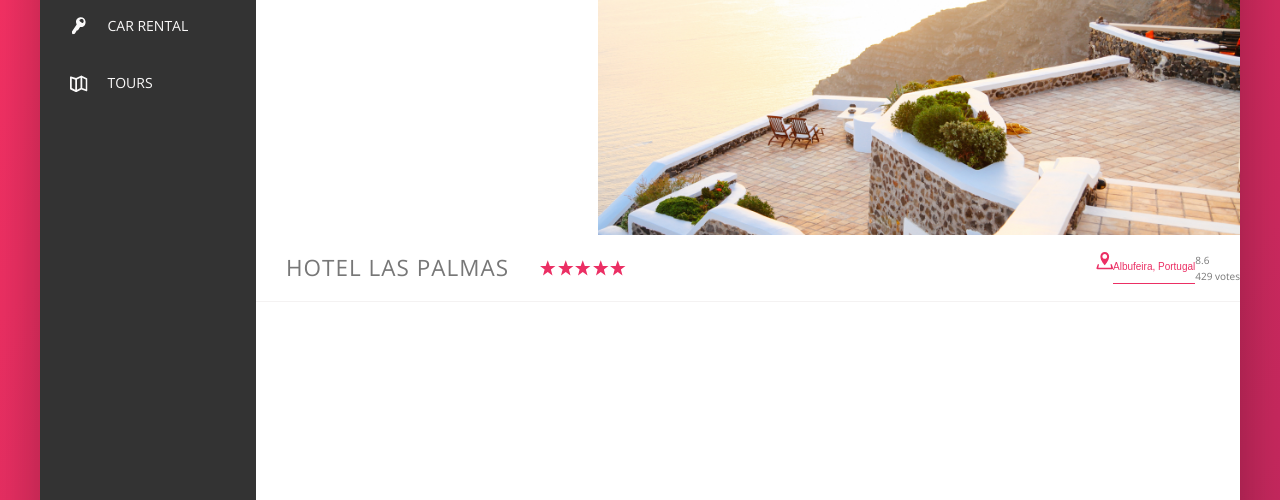
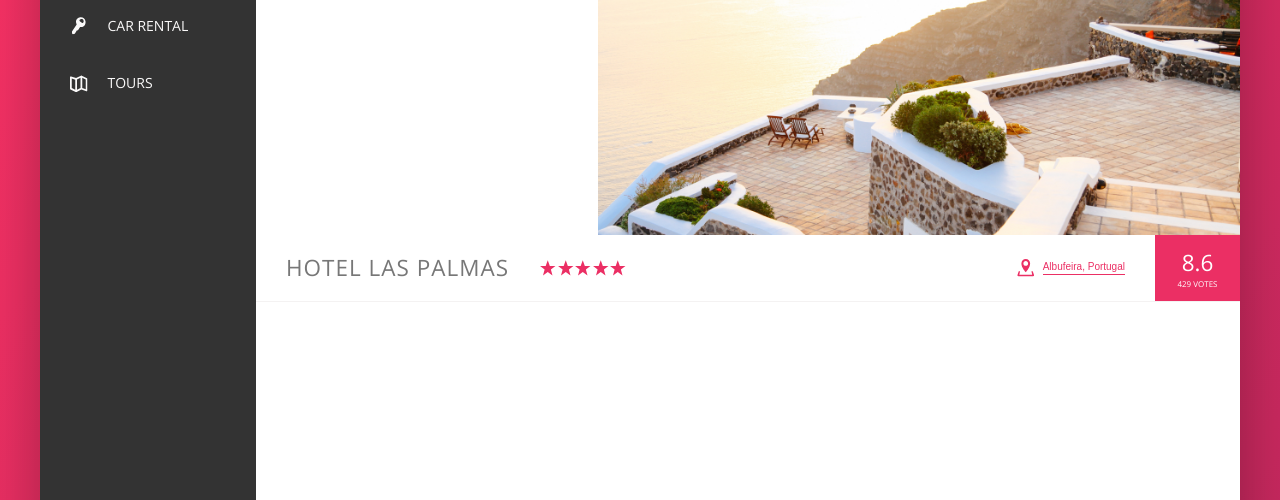
Before and after one commit to mhazak/Trillo, a website: page index.html in a window 1280 px wide. Shown: the part 300-800 px from the top of the page. Drawn offline with nearby package versions, Linux system fonts and the light colour scheme.

Commit message:
hotel overview

```diff
--- a/sass/_components.scss
+++ b/sass/_components.scss
@@ -101,14 +101,21 @@
 	&__heading { font-size: 2.25rem; font-weight: 300; text-transform: uppercase; letter-spacing: 1px; padding: 1.5rem 3rem; }
 
 	&__stars { margin-right: auto; display: flex; }
+
 	&__icon-star,
 	&__icon-location { width: 1.75rem; height: 1.75rem; fill: var(--color-primary); }
 
-    &__location { display: flex; }
+	&__icon-location { margin-right: .8rem; }
+
+	&__location { display: flex; font-size: 1.2rem; align-items: center; }
 
 	&__rating {
-        &-average {}
-        &-count {}
+
+		background-color: var(--color-primary); margin-left: 3rem; color: #fff; align-self: stretch; padding: 0 2.25rem; display: flex; align-items: center;
+		justify-content: center; flex-direction: column;
+
+		&-average { font-size: 2.25rem; font-weight: 300; margin-bottom: -.3rem; }
+		&-count { font-size: .8rem; text-transform: uppercase; }
 	}
 
 }
```
Also changed, not shown: index.html (+1 -1 lines), css/style.css. Lines whose indentation alone changed are shown as unchanged.
